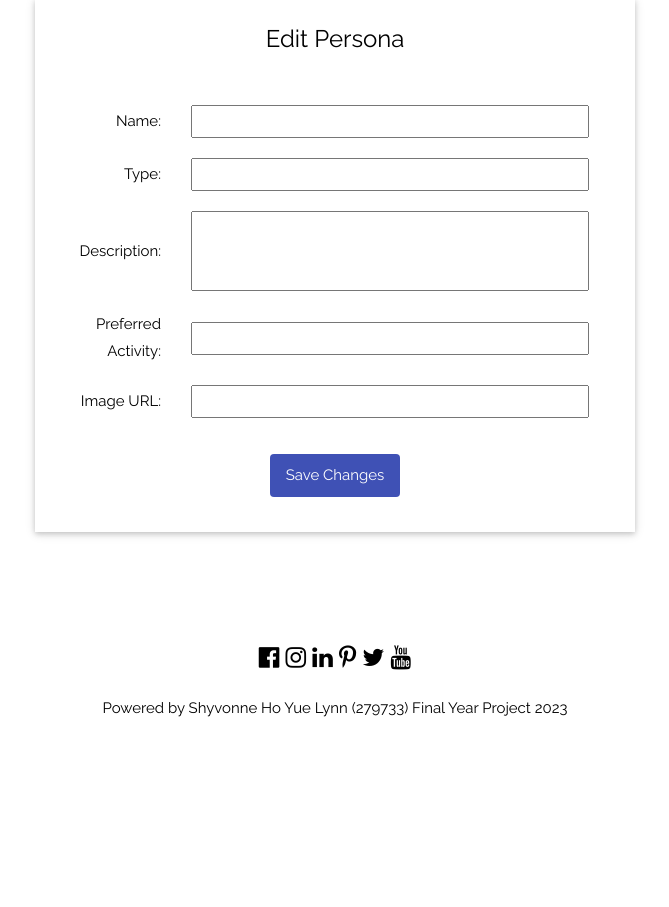
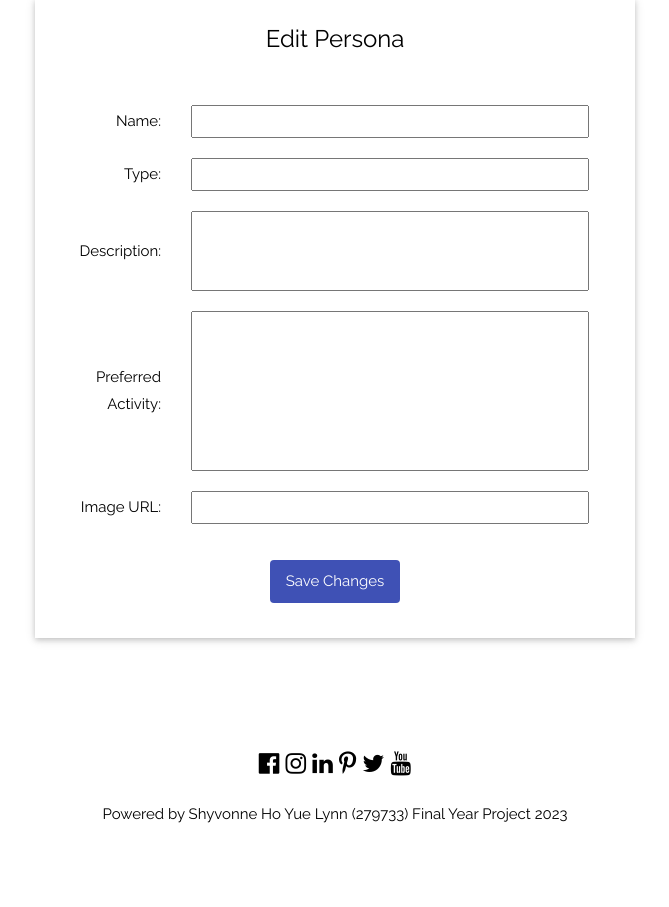
Before and after one commit to shyvonnej/trippintrip, a PHP site: page /editpersonas.php in a window 1280 px wide. Shown: the part 345-1252 px from the top of the page, without its empty margins (305-974 px from the left). Before the commit the page ends 1062 px from the top, so only its background shows below. Run offline with PHP 8.4, Linux system fonts and the light colour scheme; a user stored in the database is signed in; data that the repository does not hold is empty.

Commit message:
Update editpersonas.php

```diff
--- a/trippintrip/web/editpersonas.php
+++ b/trippintrip/web/editpersonas.php
@@ -173,15 +173,16 @@ if (isset($_GET['id'])) {
                     </p>
                     <p style="display: flex; align-items: center;">
                         <label for="prefered_activity" class="form-label">Preferred Activity:</label>
-                        <input type="text" name="prefered_activity" value="<?php echo $activity; ?>"
-                            class="form-field"><br>
+                        <textarea name="prefered_activity" class="form-field"
+                            style="height: 160px; resize: none; overflow: auto; white-space: pre-line;"><?php echo $activity; ?></textarea>
                     </p>
                     <p style="display: flex; align-items: center;">
                         <label for="image_url" class="form-label">Image URL:</label>
                         <input type="text" name="image_url" value="<?php echo $image; ?>" class="form-field"><br>
                     </p>
                     <div style="text-align: center;">
-                        <input class='w3-button w3-margin-top w3-indigo w3-round w3-center' type="submit" value="Save Changes">
+                        <input class='w3-button w3-margin-top w3-indigo w3-round w3-center' type="submit"
+                            value="Save Changes">
                     </div>
                     <br>
                 </form>
@@ -205,5 +206,4 @@ if (isset($_GET['id'])) {
         <p>Powered by Shyvonne Ho Yue Lynn (279733) Final Year Project 2023</p>
     </footer>
 </body>
-
 </html>
```
